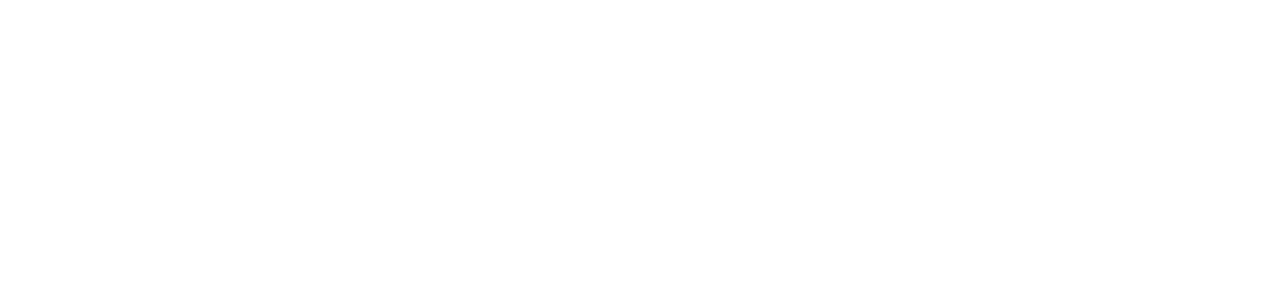
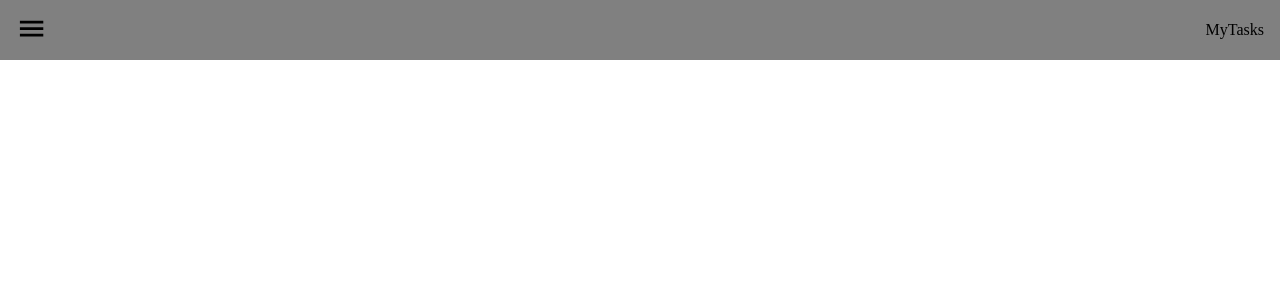
Before and after one commit to Luisftn/mytasks, a React (Create React App) app: page / in a window 1280 px wide. Shown: the top 300 px of the page. Built offline with nearby package versions, Linux system fonts and the light colour scheme.

Commit message:
Criação do header

```diff
--- a/package.json
+++ b/package.json
@@ -3,6 +3,8 @@
   "version": "0.1.0",
   "private": true,
   "dependencies": {
+    "@mdi/js": "^6.6.96",
+    "@mdi/react": "^1.6.0",
     "@testing-library/jest-dom": "^5.16.4",
     "@testing-library/react": "^13.1.1",
     "@testing-library/user-event": "^13.5.0",
--- a/src/App.js
+++ b/src/App.js
@@ -1,7 +1,12 @@
-import "./App.sass";
+import "./assets/sass/app.sass";
+
+//Components
+import Header from "./components/Header/Header";
 
 function App() {
-  return <div className="App"></div>;
+  return <div className="App">
+    <Header />
+  </div>;
 }
 
 export default App;
--- /dev/null
+++ b/src/assets/sass/_reset.sass
@@ -0,0 +1,37 @@
+*, *:before, *:after
+    box-sizing: border-box
+
+html, body, div, span, object, iframe, figure, h1, h2, h3, h4, h5, h6, p, blockquote, pre, a, code, em, img, small, strike, strong, sub, sup, tt, b, u, i, ol, ul, li, fieldset, form, label, table, caption, tbody, tfoot, thead, tr, th, td, main, canvas, embed, footer, header, nav, section, video
+    margin: 0
+    padding: 0
+    border: 0
+    font-size: 100%
+    font: inherit
+    vertical-align: baseline
+    text-rendering: optimizeLegibility
+    -webkit-font-smoothing: antialiased
+    text-size-adjust: none
+
+footer, header, nav, section, main
+    display: block
+
+body
+    line-height: 1
+
+ol, ul
+    list-style: none
+
+blockquote, q
+    quotes: none
+
+blockquote:before, blockquote:after, q:before, q:after
+    content: ''
+    content: none
+
+table
+    border-collapse: collapse
+    border-spacing: 0
+
+input
+    -webkit-appearance: none
+    border-radius: 0
--- /dev/null
+++ b/src/assets/sass/_variables.sass
@@ -0,0 +1,4 @@
+//Color
+$navbar-color: gray
+$bg-color: white
+$footer-color: gray
--- /dev/null
+++ b/src/assets/sass/app.sass
@@ -0,0 +1,2 @@
+@use 'reset'
+@use 'variables'
--- /dev/null
+++ b/src/components/Header/Header.js
@@ -0,0 +1,18 @@
+import "./header.sass";
+
+//Icons
+import Icon from "@mdi/react";
+import { mdiMenu } from "@mdi/js";
+
+function Navbar() {
+  return (
+    <header className="header">
+      <button className="header__menu">
+        <Icon path={mdiMenu} size={1.3} />
+      </button>
+      <p>MyTasks</p>
+    </header>
+  );
+}
+
+export default Navbar;
--- /dev/null
+++ b/src/components/Header/header.sass
@@ -0,0 +1,14 @@
+@use '../../assets/sass/variables'
+
+.header
+    align-items: center
+    background-color: variables.$navbar-color
+    display: flex
+    justify-content: space-between
+    height: 60px
+    padding: 1rem
+
+    &__menu
+        border: none
+        background-color: unset
+        padding: 0
```
Also changed, not shown: src/App.sass (deleted), 1 other file (tests, documents, lock files or other folders).
